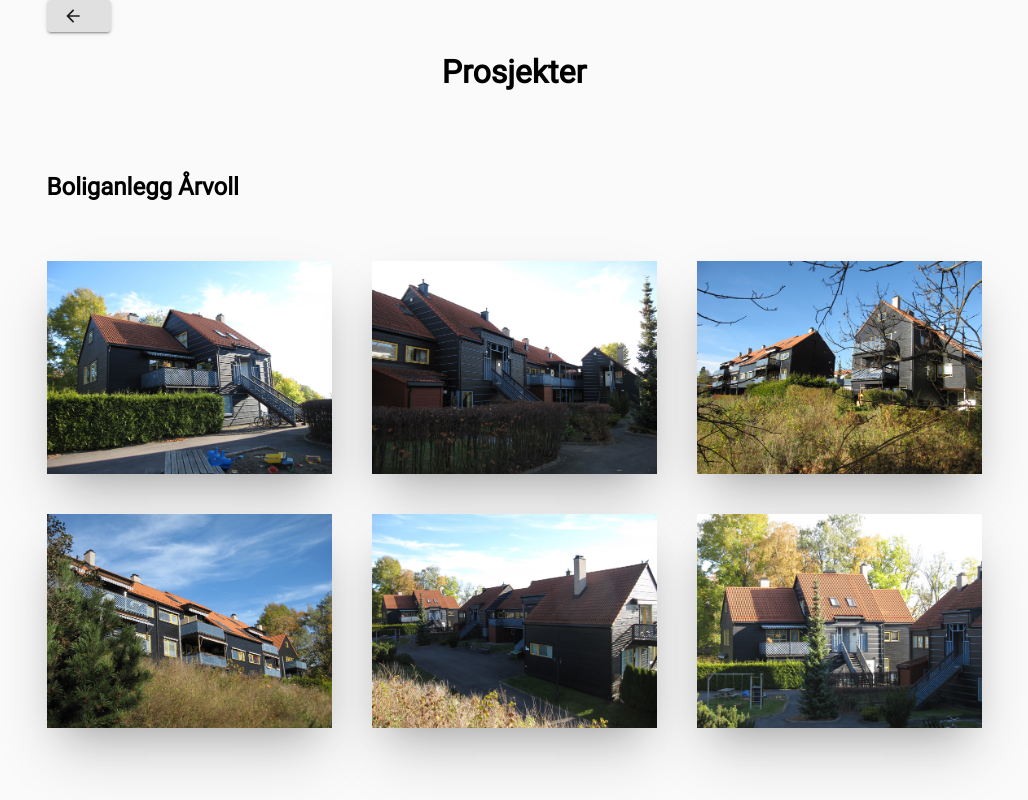
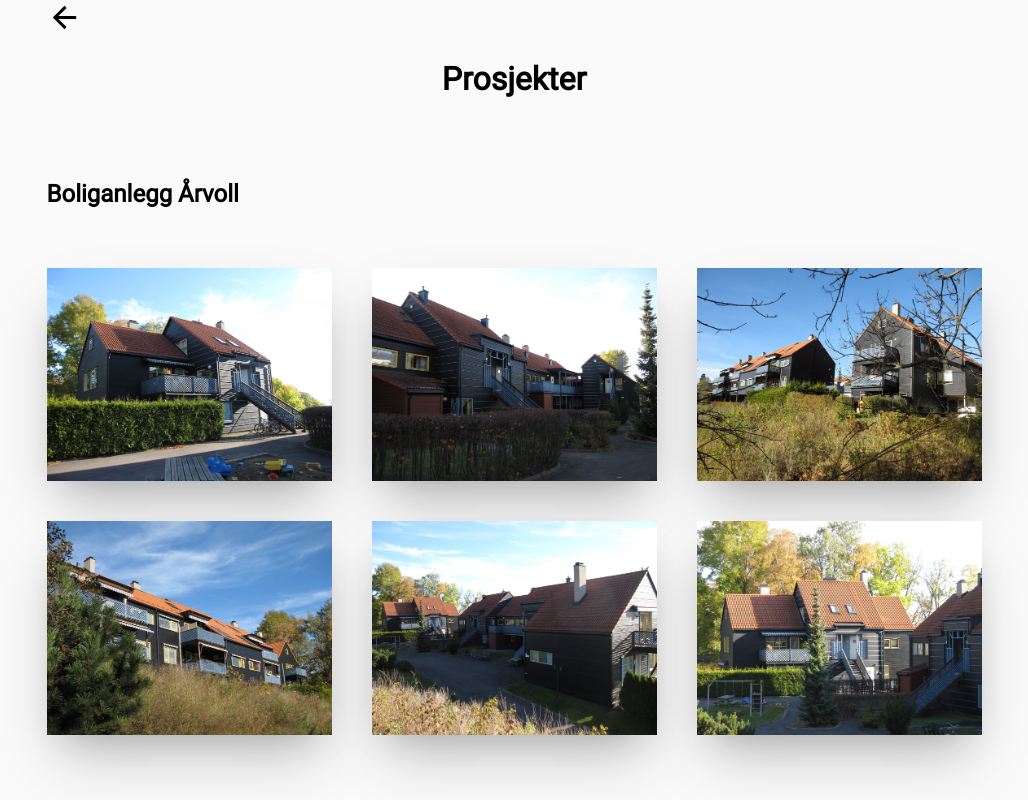
Before and after one commit to kyrrelm/nettside-farmor, a React (Create React App) app: page /album in a window 1280 px wide. Shown: the top 800 px of the page, without its empty margins (126-1154 px from the left). Built offline with nearby package versions, Linux system fonts and the light colour scheme; what react-swipeable-views-utils would draw is missing.

Commit message:
Forside 3

```diff
--- a/src/Forside.tsx
+++ b/src/Forside.tsx
@@ -1,9 +1,7 @@
 import React from "react";
-import {Link, useHistory} from "react-router-dom";
-import Button from "./Button";
+import {Link} from "react-router-dom";
 
 export default function Forside() {
-    const history = useHistory();
     return (
         <div
             style={{
--- a/src/album/Album.tsx
+++ b/src/album/Album.tsx
@@ -54,11 +54,12 @@ import tomannsboligUllern1 from "../img/TomannsboligUllern/1TomannsboligerUllern
 import tomannsboligUllern2 from "../img/TomannsboligUllern/2TomannsboligerUllern.jpeg";
 import tomannsboligUllern3 from "../img/TomannsboligUllern/3TomannsboligerUllern.jpeg";
 import tomannsboligUllern4 from "../img/TomannsboligUllern/4TomannsboligerUllern.jpeg";
-import Fab from "@material-ui/core/Fab";
 import ArrowBackIcon from "@material-ui/icons/ArrowBack";
-import { Button } from "@material-ui/core";
+import {useHistory} from "react-router-dom";
 
 export default function Album() {
+    const history = useHistory();
+
     const imagesArvoll = [arvoll2, arvoll3, arvoll4, arvoll5, arvoll6, arvoll7];
     const imagesBlindern = [blindern1, blindern2];
     const imagesBestumBakkeveien1 = [
@@ -140,12 +141,8 @@ export default function Album() {
                     marginRight: 20,
                 }}
             >
-                <div style={{ display: "flex" }}>
-                    <Button
-                        variant="contained"
-                        startIcon={<ArrowBackIcon />}
-                    >
-                    </Button>
+                <div onClick={history.goBack} style={{ cursor: "pointer" }}>
+                    <ArrowBackIcon fontSize={"large"} />
                 </div>
                 <h1 style={{ alignSelf: "center" }}>Prosjekter</h1>
                 <Project navn={"Boliganlegg Årvoll"} imageUrls={imagesArvoll} />
```
Also changed, not shown: src/carousel/RotatingCarousel.tsx (+4 -5 lines).
